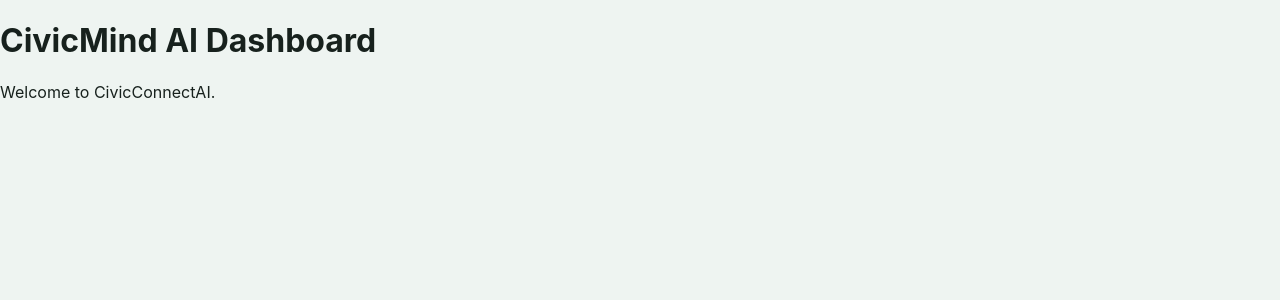
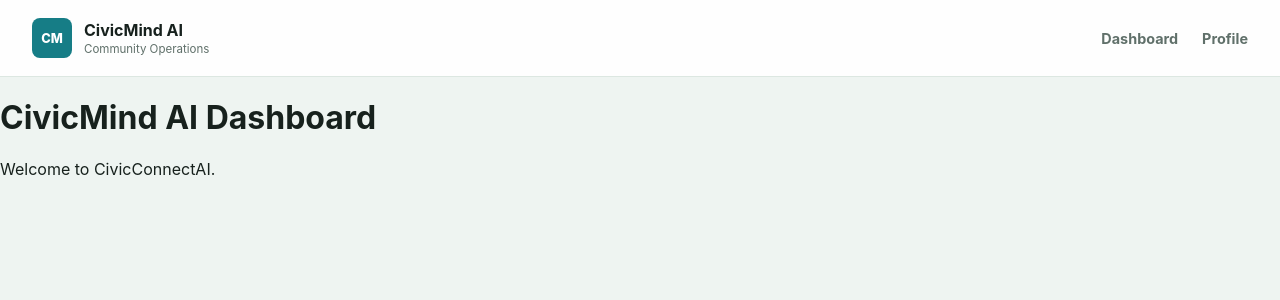
Before and after one commit to aditianya/Civic-Connect-AI, a React (Vite) app: page /dashboard in a window 1280 px wide. Shown: the top 300 px of the page. Built offline with nearby package versions, Linux system fonts and the light colour scheme; no server answers; sample sign-in values are in the browser's storage.

Commit message:
succesfull login and register

```diff
--- a/src/App.css
+++ b/src/App.css
@@ -219,3 +219,80 @@
   color: var(--coral);
   font-weight: 700;
 }
+/* =========================
+   NAVBAR
+========================= */
+
+.navbar {
+  width: 100%;
+
+  display: flex;
+  align-items: center;
+  justify-content: space-between;
+
+  padding: 18px 32px;
+
+  background: rgba(255, 255, 255, 0.9);
+
+  border-bottom: 1px solid var(--line);
+
+  backdrop-filter: blur(14px);
+}
+
+.navbar-brand {
+  display: flex;
+  align-items: center;
+
+  gap: 12px;
+
+  color: var(--ink);
+}
+
+.brand-mark {
+  width: 40px;
+  height: 40px;
+
+  display: grid;
+  place-items: center;
+
+  border-radius: 8px;
+
+  color: white;
+  background: var(--teal);
+
+  font-size: 0.8rem;
+  font-weight: 800;
+}
+
+.navbar-brand strong {
+  display: block;
+
+  font-size: 1rem;
+}
+
+.navbar-brand small {
+  display: block;
+
+  margin-top: 2px;
+
+  color: var(--muted);
+
+  font-size: 0.72rem;
+}
+
+.navbar-links {
+  display: flex;
+
+  gap: 24px;
+}
+
+.navbar-links a {
+  color: var(--muted);
+
+  font-size: 0.9rem;
+  font-weight: 700;
+}
+
+.navbar-links a:hover {
+  color: var(--teal);
+}
--- a/src/components/Navbar.jsx
+++ b/src/components/Navbar.jsx
@@ -2,22 +2,21 @@
 
 function Navbar() {
   return (
-    <nav className="navbar">
-      <Link to="/" className="logo">
-        CivicConnect<span>AI</span>
+    <header className="navbar">
+      <Link to="/dashboard" className="navbar-brand">
+        <span className="brand-mark">CM</span>
+
+        <span>
+          <strong>CivicMind AI</strong>
+          <small>Community Operations</small>
+        </span>
       </Link>
 
-      <div className="nav-links">
-        <Link to="/">Home</Link>
-        <Link to="/report">Report Issue</Link>
+      <nav className="navbar-links">
         <Link to="/dashboard">Dashboard</Link>
-        <Link to="/admin">Admin</Link>
-      </div>
-
-      <Link to="/login" className="login-btn">
-        Login
-      </Link>
-    </nav>
+        <Link to="/profile">Profile</Link>
+      </nav>
+    </header>
   );
 }
 
--- a/src/pages/Dashboard.jsx
+++ b/src/pages/Dashboard.jsx
@@ -1,9 +1,15 @@
+import Navbar from "../components/Navbar";
+
 function Dashboard() {
   return (
-    <div>
-      <h1>CivicMind AI Dashboard</h1>
-      <p>Welcome to CivicConnectAI.</p>
-    </div>
+    <>
+      <Navbar />
+
+      <main>
+        <h1>CivicMind AI Dashboard</h1>
+        <p>Welcome to CivicConnectAI.</p>
+      </main>
+    </>
   );
 }
 
--- a/src/pages/Register.jsx
+++ b/src/pages/Register.jsx
@@ -23,35 +23,76 @@
   };
 
   return (
-    <div className="auth-page">
-      <form className="auth-card" onSubmit={handleRegister}>
-        <h1>Create Account</h1>
+    <section className="login-screen">
+
+      <div className="login-media"></div>
+
+      <form className="login-card" onSubmit={handleRegister}>
+
+        <div className="brand brand--dark">
+          <span className="brand__mark">CM</span>
+          <span>CivicMind AI</span>
+        </div>
+
+        <p className="eyebrow">
+          Community Hero
+        </p>
+
+        <h1>
+          Create your account
+        </h1>
+
+        <p className="login-copy">
+          Join CivicMind AI to report civic issues,
+          track community problems, and connect
+          with city authorities.
+        </p>
+
+        <label>
+          Email
 
           <input
             type="email"
-          placeholder="Email"
             value={email}
             onChange={(e) => setEmail(e.target.value)}
             required
           />
+        </label>
+
+        <label>
+          Password
 
           <input
             type="password"
-          placeholder="Password"
             value={password}
             onChange={(e) => setPassword(e.target.value)}
             required
           />
+        </label>
 
-        {error && <p className="error">{error}</p>}
+        {error && (
+          <p className="error">
+            {error}
+          </p>
+        )}
 
-        <button type="submit">Create Account</button>
+        <button
+          className="button button--primary login-submit"
+          type="submit"
+        >
+          Create account
+        </button>
 
-        <p>
-          Already have an account? <Link to="/login">Login</Link>
+        <p className="login-hint">
+          Already have an account?{" "}
+          <Link to="/">
+            Login
+          </Link>
         </p>
+
       </form>
-    </div>
+
+    </section>
   );
 }
 
```
Lines whose indentation alone changed are shown as unchanged.
